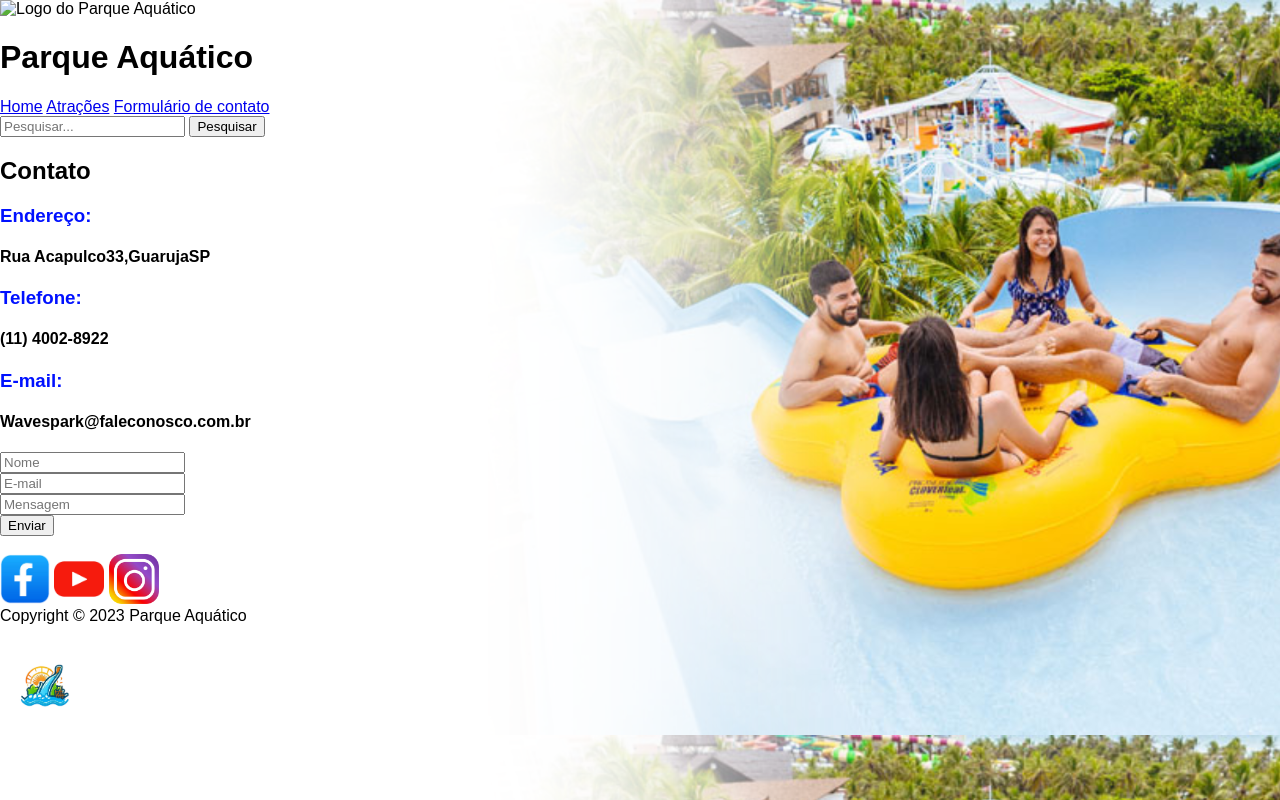
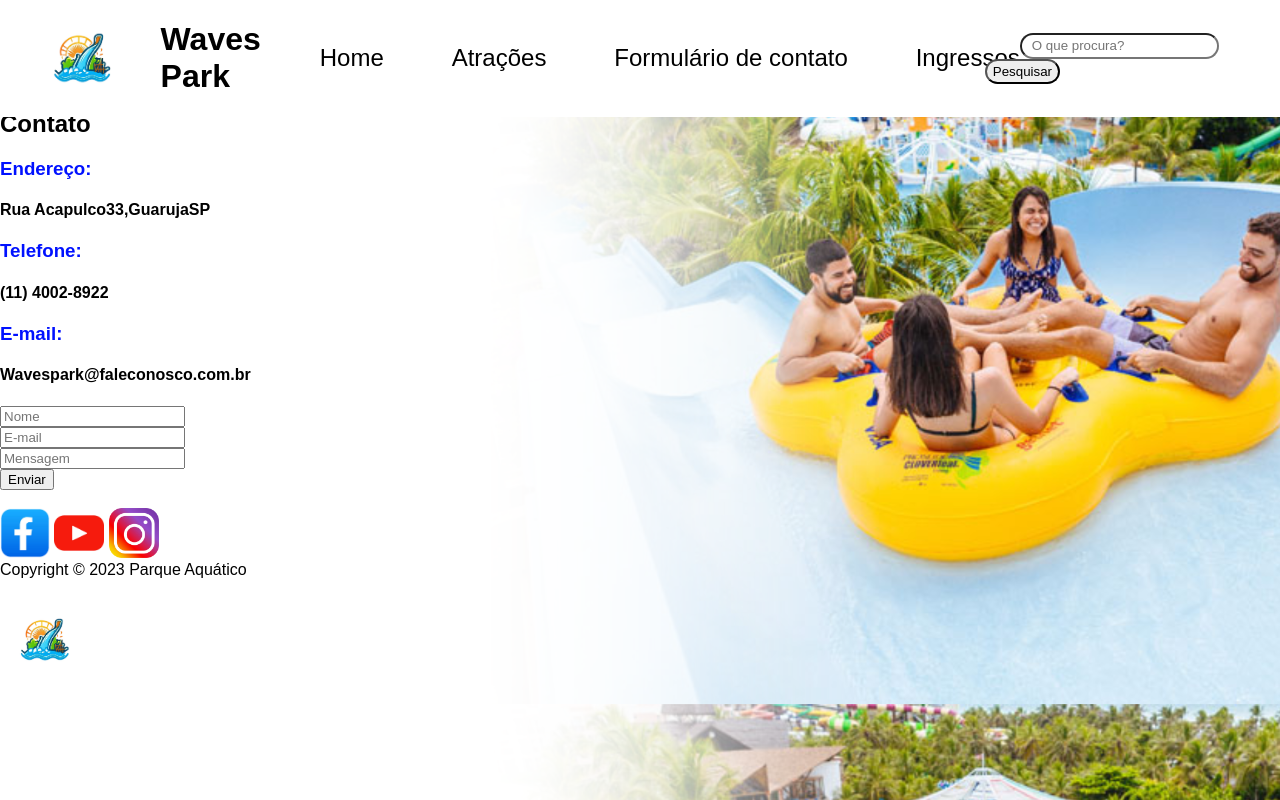
Before and after one commit to Giovanalupo/Atividade-grupo3, a plain HTML site: page contato.html in a window 1280 px wide. Drawn offline with Linux system fonts and the light colour scheme.

Commit message:
ccccccccc

```diff
--- a/contato.css
+++ b/contato.css
@@ -1,20 +1,91 @@
 
 body {
+  padding: 0;
   margin: 0;
   background-image: url(images/Waves\ parck.png);
   background-size: cover;
   background-position: center;
   font-family: Arial, sans-serif;
 }
+
+.header {
+  position: fixed;
+  top: 0;
+  background-color: rgb(255, 255, 255);
+  width: 100%;
+  display: flex;
+  justify-content: space-between;
+  align-items: center;
+  padding-left: 30px;
+  padding-right: 30px;
+}
+
+.header a {
+  font-size: x-large;
+}
+
+#logo {
+  width: 105px;
+  height: auto;
+  margin-right: 2%;
+}
+
+nav {
+  width: 700px;
+  margin-left: auto;
+  margin-right: auto;
+  text-align: center;
+  display: flex;
+  justify-content: space-between;
+}
+
+.navbar {
+  width: 700px;
+  display: flex;
+  justify-content: space-between;
+}
+
+.navbar a {
+  color: black;
+  text-decoration: none;
+}
+
+.pesquisa {
+  margin-right: 5%;
+}
+
+.pesquisa input {
+  padding-left: 10px;
+  padding-right: 25px;
+  margin-right: 10px;
+  height: 20px;
+  width: 160px;
+  border-radius: 15px;
+  background-color: white;
+}
+
+.pesquisa button {
+  border-radius: 15px;
+  height: 25px;
+  margin-left: -35px;
+}
+
 h3{
   color: rgb(0, 17, 255);
 }
+
 h4{
   color: black;
 }
+
 .redes-sociais  {
   height: 1px;
 }
+
 .Rodape{
   margin-left: 100px;
 }
+
+.contato {
+  margin-top: 110px;
+}
--- a/contato.html
+++ b/contato.html
@@ -15,18 +15,23 @@
   <!-- Cabeçalho -->
 
   <header>
-    <img src="images/logo.png" alt="Logo do Parque Aquático">
-    <h1>Parque Aquático</h1>
+    <div class="header">
+      <img src="images/logo AQUA.jpg" alt="Logo do Parque Aquático" id="logo">
+      <h1>Waves Park</h1>
       <!-- Links -->
       <nav>
+        <div class="navbar">
           <a href="index.html">Home</a>
           <a href="atracoes.html">Atrações</a>
           <a href="contato.html">Formulário de contato</a>
+          <a href="#ingressos">Ingressos</a>
+        </div>
       </nav>
       <!-- Barra de pesquisa -->
       <div class="pesquisa">
-      <input type="text" placeholder="Pesquisar...">
+        <input type="text" placeholder="O que procura?">
         <button type="submit">Pesquisar</button>
+      </div>
     </div>
   </header>
 
--- a/style.css
+++ b/style.css
@@ -67,3 +67,8 @@ nav {
 .slides img {
     width: 100%;
 }
+
+.principais {
+    display: flex;
+    justify-content: center;
+}
```
Also changed, not shown: index.html (+3 -3 lines), images/toboga.jpg. Lines whose indentation alone changed are shown as unchanged.
